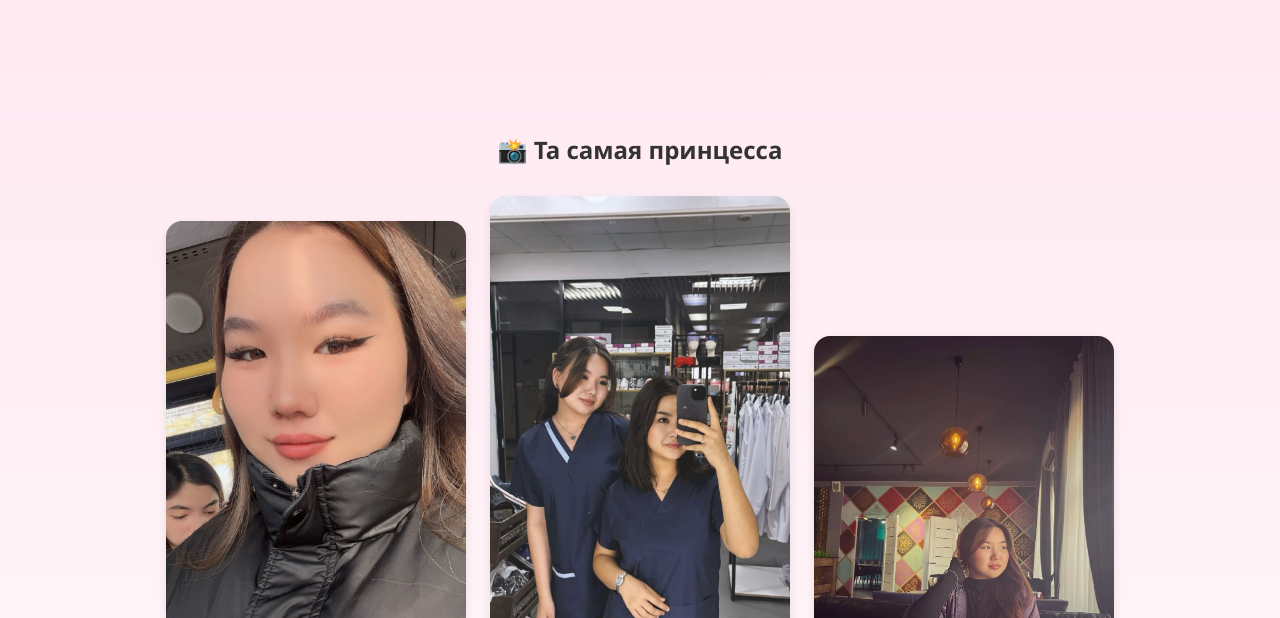
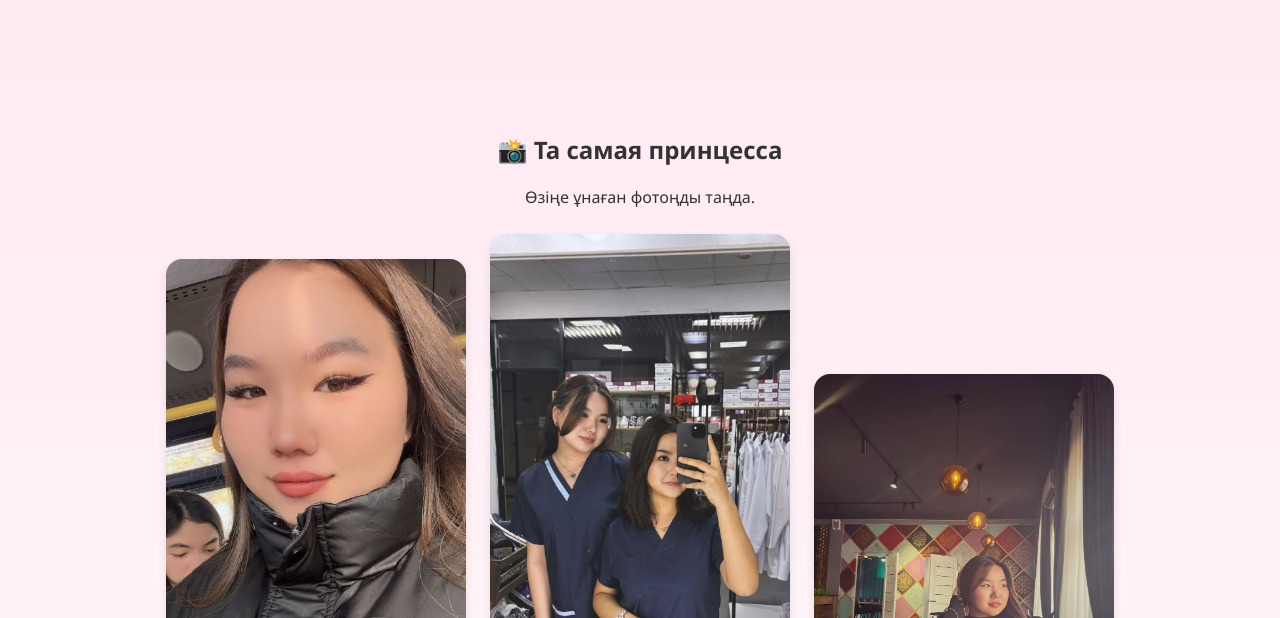
Before and after one commit to Adik143/love, a plain HTML site: page index.html in a window 1280 px wide. Shown: the part 182-800 px from the top of the page. Drawn offline with Linux system fonts and the light colour scheme.

Commit message:
Update index.html

```diff
--- a/index.html
+++ b/index.html
@@ -99,7 +99,7 @@
 
 <div class="section gallery">
   <h2>📸 Та самая принцесса</h2>
-
+<p> Өзіңе ұнаған фотоңды таңда.</p>
   <img src="images/515.jpg" alt="Айала" onclick="showCompliment('Сенің күлкің – менің күн сәулем 🌞')">
   <img src="images/516.jpg" alt="Айала" onclick="showCompliment('Сенің көзіңде – тұтас әлем бар 💫')">
   <img src="images/517.jpg" alt="Айала" onclick="showCompliment('Мұндай сұлулық сирек кездеседі 🌷')">
```
